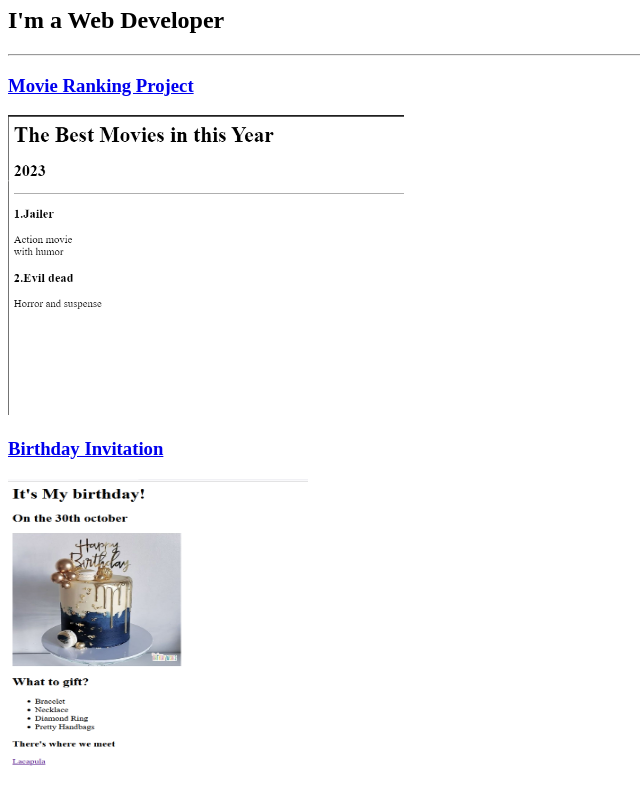
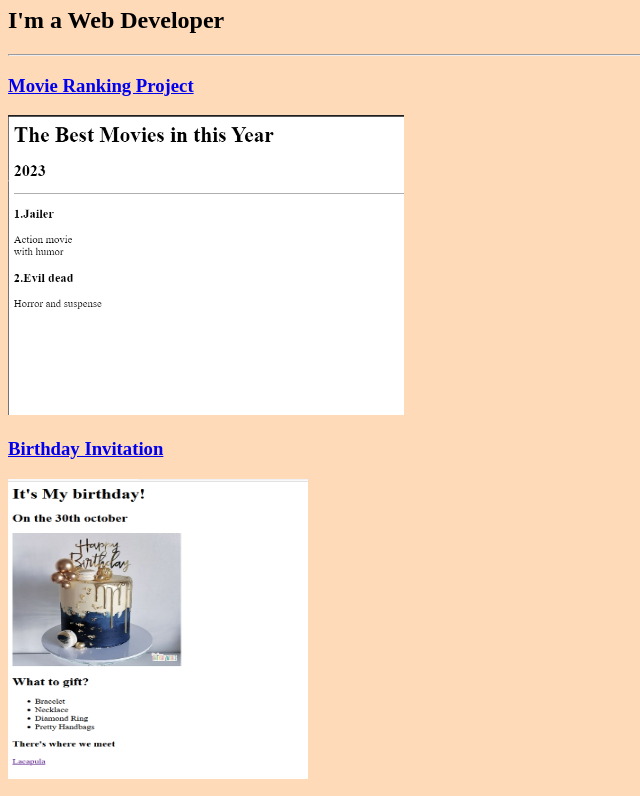
Before and after one commit to Chetty-Nikitha/portfolio, a plain HTML site: page index.html in a window 1280 px wide. Shown: the part 73-869 px from the top of the page, without its empty margins (0-640 px from the left). Drawn offline with Linux system fonts and the light colour scheme.

Commit message:
index.html

```diff
--- a/index.html
+++ b/index.html
@@ -3,6 +3,11 @@
     <head>
         <meta charset="UTF-8" >
         <title> Portfolio</title>
+         <style>
+             html{
+                background: peachpuff;
+             }
+        </style>
     </head>
     <body>
         <h1> Nikitha's Portfolio</h1>
```
